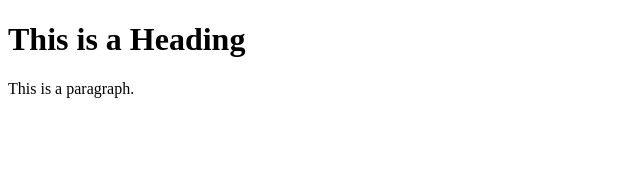
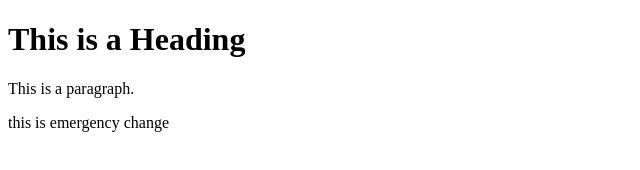
Before and after one commit to SHALINI2612/Devops_push, a plain HTML site: page index.html in a window 1280 px wide. Shown: the whole page, without its empty margins (0-640 px from the left). Drawn offline with Linux system fonts and the light colour scheme.

Commit message:
updated index.html

```diff
--- a/index.html
+++ b/index.html
@@ -9,6 +9,7 @@
 
     <h1>This is a Heading</h1>
     <p>This is a paragraph.</p>
+    <p>this is emergency change</p>
 
 </body>
 
```
